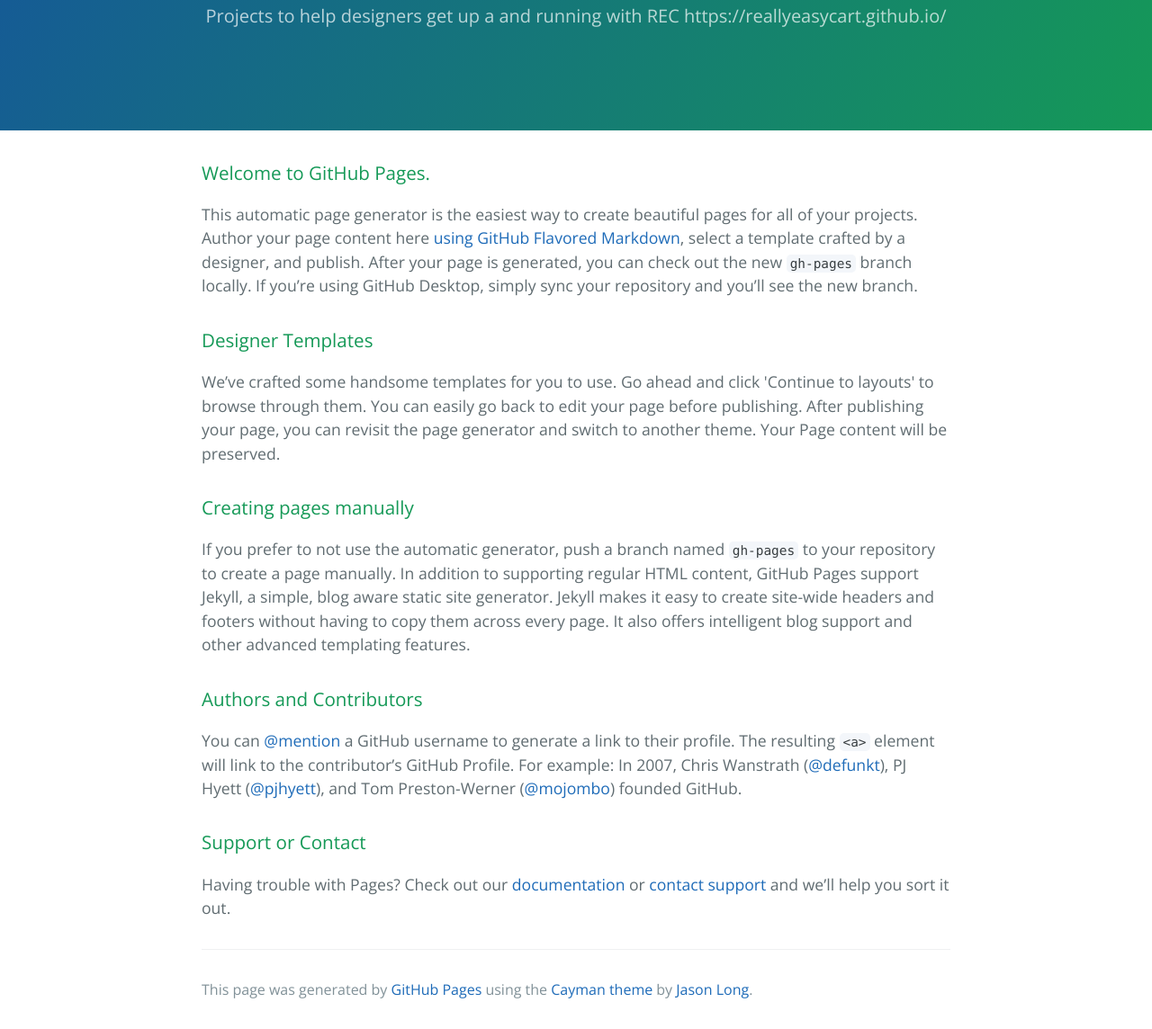
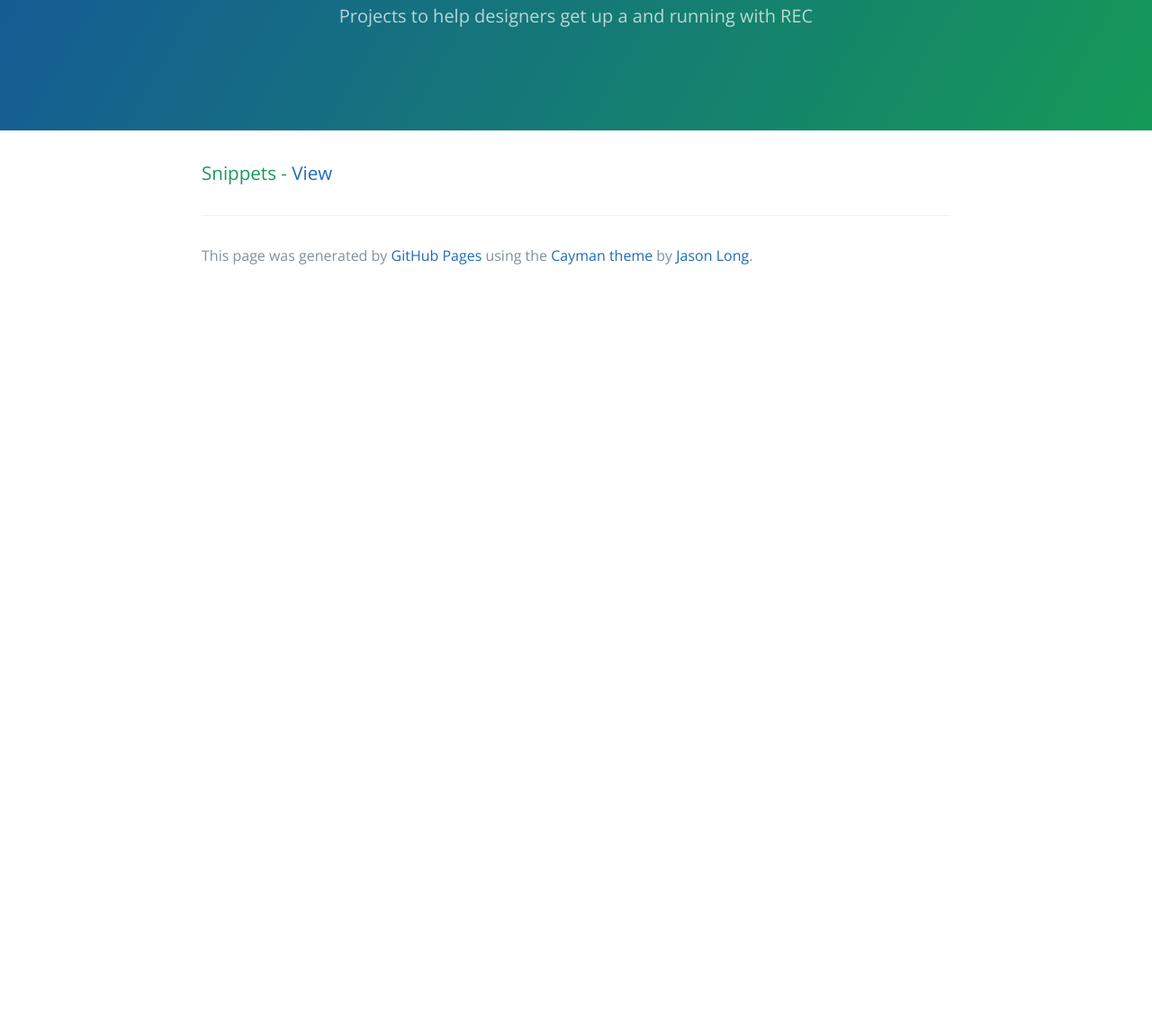
Before and after one commit to ReallyEasyCart/reallyeasycart.github.io, a plain HTML site: page index.html in a window 1280 px wide. Shown: the part 172-1316 px from the top of the page at 90% size. After the commit the page ends 800 px from the top, so only its background shows below. Drawn offline with nearby package versions, Linux system fonts and the light colour scheme.

Commit message:
Replace master branch with page content via GitHub

```diff
--- a/index.html
+++ b/index.html
@@ -12,34 +12,13 @@
   <body>
     <section class="page-header">
       <h1 class="project-name">REC Designers</h1>
-      <h2 class="project-tagline">Projects to help designers get up a and running with REC https://reallyeasycart.github.io/</h2>
+      <h2 class="project-tagline">Projects to help designers get up a and running with REC</h2>
     </section>
 
     <section class="main-content">
       <h3>
-<a id="welcome-to-github-pages" class="anchor" href="#welcome-to-github-pages" aria-hidden="true"><span class="octicon octicon-link"></span></a>Welcome to GitHub Pages.</h3>
-
-<p>This automatic page generator is the easiest way to create beautiful pages for all of your projects. Author your page content here <a href="https://guides.github.com/features/mastering-markdown/">using GitHub Flavored Markdown</a>, select a template crafted by a designer, and publish. After your page is generated, you can check out the new <code>gh-pages</code> branch locally. If you’re using GitHub Desktop, simply sync your repository and you’ll see the new branch.</p>
-
-<h3>
-<a id="designer-templates" class="anchor" href="#designer-templates" aria-hidden="true"><span class="octicon octicon-link"></span></a>Designer Templates</h3>
-
-<p>We’ve crafted some handsome templates for you to use. Go ahead and click 'Continue to layouts' to browse through them. You can easily go back to edit your page before publishing. After publishing your page, you can revisit the page generator and switch to another theme. Your Page content will be preserved.</p>
-
-<h3>
-<a id="creating-pages-manually" class="anchor" href="#creating-pages-manually" aria-hidden="true"><span class="octicon octicon-link"></span></a>Creating pages manually</h3>
-
-<p>If you prefer to not use the automatic generator, push a branch named <code>gh-pages</code> to your repository to create a page manually. In addition to supporting regular HTML content, GitHub Pages support Jekyll, a simple, blog aware static site generator. Jekyll makes it easy to create site-wide headers and footers without having to copy them across every page. It also offers intelligent blog support and other advanced templating features.</p>
-
-<h3>
-<a id="authors-and-contributors" class="anchor" href="#authors-and-contributors" aria-hidden="true"><span class="octicon octicon-link"></span></a>Authors and Contributors</h3>
-
-<p>You can <a href="https://github.com/blog/821" class="user-mention">@mention</a> a GitHub username to generate a link to their profile. The resulting <code>&lt;a&gt;</code> element will link to the contributor’s GitHub Profile. For example: In 2007, Chris Wanstrath (<a href="https://github.com/defunkt" class="user-mention">@defunkt</a>), PJ Hyett (<a href="https://github.com/pjhyett" class="user-mention">@pjhyett</a>), and Tom Preston-Werner (<a href="https://github.com/mojombo" class="user-mention">@mojombo</a>) founded GitHub.</p>
-
-<h3>
-<a id="support-or-contact" class="anchor" href="#support-or-contact" aria-hidden="true"><span class="octicon octicon-link"></span></a>Support or Contact</h3>
-
-<p>Having trouble with Pages? Check out our <a href="https://help.github.com/pages">documentation</a> or <a href="https://github.com/contact">contact support</a> and we’ll help you sort it out.</p>
+<a id="snippets---view" class="anchor" href="#snippets---view" aria-hidden="true"><span class="octicon octicon-link"></span></a>Snippets - <a href="https://github.com/ReallyEasyCart/responsive-snippets">View</a>
+</h3>
 
       <footer class="site-footer">
 
```
Also changed, not shown: params.json (+1 -1 lines).
